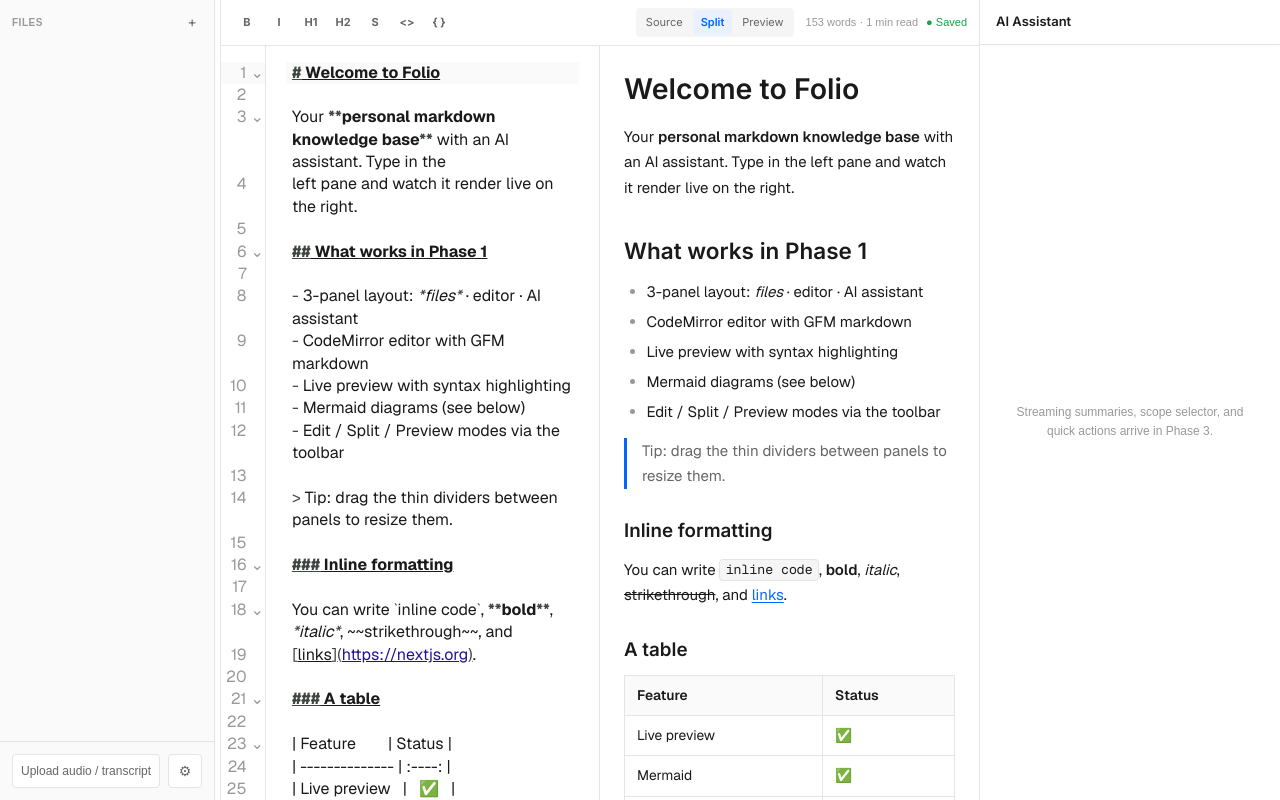
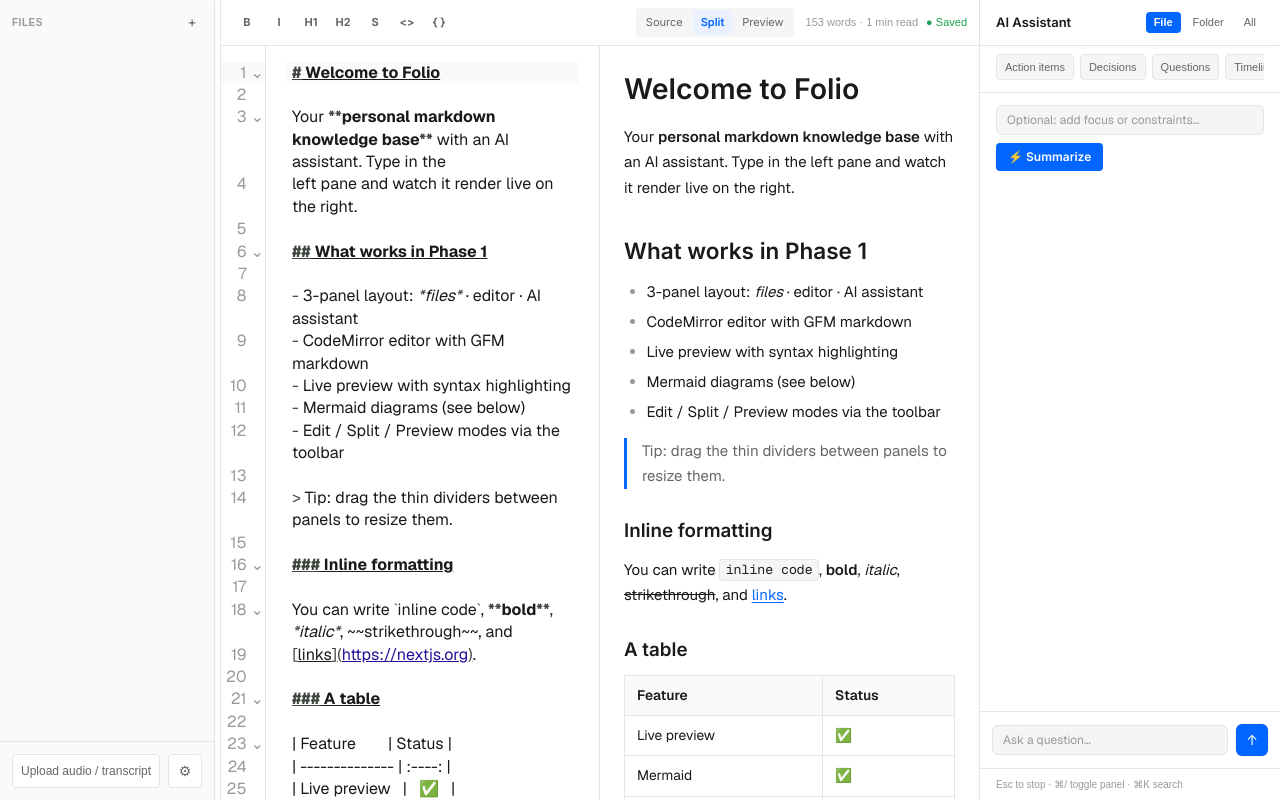
Before and after one commit to arcanine525/folio, a Next.js app: page / in a window 1280 px wide. Built offline with nearby package versions, Linux system fonts and the light colour scheme; a web font is replaced by a local one.

Commit message:
feat(folio): P3.11 AIPanel (scope, quick actions, summarize, stream, chat)

```diff
--- a/app/page.tsx
+++ b/app/page.tsx
@@ -6,6 +6,7 @@
 import { Editor } from "@/components/editor/Editor";
 import { Preview } from "@/components/editor/Preview";
 import { EditorToolbar } from "@/components/editor/EditorToolbar";
+import { AIPanel } from "@/components/ai/AIPanel";
 import { SettingsModal } from "@/components/settings/SettingsModal";
 import { useEditor } from "@/hooks/useEditor";
 import { useAppStore } from "@/store/appStore";
@@ -132,6 +133,7 @@
             saving={saving}
           />
         }
+        aiPanel={<AIPanel />}
       />
       <SettingsModal open={settingsOpen} onClose={() => setSettingsOpen(false)} />
     </>
--- /dev/null
+++ b/components/ai/AIPanel.tsx
@@ -0,0 +1,258 @@
+"use client";
+
+import { useCallback, useEffect, useState } from "react";
+import { ScopeSelector } from "@/components/ai/ScopeSelector";
+import { QuickActions } from "@/components/ai/QuickActions";
+import { AIStream } from "@/components/ai/AIStream";
+import { useAI } from "@/hooks/useAI";
+import { buildContext } from "@/lib/ai";
+import { PROMPTS, SYSTEM_BASE } from "@/lib/prompts";
+import { useAppStore } from "@/store/appStore";
+import { useSettingsStore } from "@/store/settingsStore";
+import type { AIScope } from "@/types";
+
+interface RunMeta {
+  providerLabel: string;
+  model: string;
+  scope: AIScope;
+  fileCount: number;
+}
+
+interface PendingSend {
+  userMessage: string;
+  systemPrompt: string;
+  content: string;
+  tokens: number;
+}
+
+/**
+ * Right-hand AI panel: scope selector, quick actions, an optional focus prompt +
+ * ⚡ Summarize, a stream badge naming the active provider/model/scope/file count,
+ * the streamed output, and a chat input. Escape stops a run; Enter sends.
+ *
+ * Pulls context from OPFS via {@link buildContext} for the active scope, warns
+ * before sending an oversized context, and surfaces a "Configure AI" link when no
+ * provider is set or a byok provider lacks a key.
+ */
+export function AIPanel() {
+  const activeFileId = useAppStore((s) => s.activeFileId);
+  const settingsOpen = useAppStore((s) => s.settingsOpen);
+  const setSettingsOpen = useAppStore((s) => s.setSettingsOpen);
+
+  const providers = useSettingsStore((s) => s.providers);
+  const activeProviderId = useSettingsStore((s) => s.activeProviderId);
+  const keys = useSettingsStore((s) => s.keys);
+  const provider = providers.find((p) => p.id === activeProviderId);
+  const apiKey = provider ? keys[provider.id] : undefined;
+  const needsConfig = !provider || (provider.mode === "byok" && !apiKey);
+
+  const { output, loading, error, history, run, stop, clearHistory } = useAI();
+
+  const [scope, setScope] = useState<AIScope>("file");
+  const [selectedPrompt, setSelectedPrompt] = useState<string | null>("Summary");
+  const [focus, setFocus] = useState("");
+  const [chat, setChat] = useState("");
+  const [meta, setMeta] = useState<RunMeta | null>(null);
+  const [pending, setPending] = useState<PendingSend | null>(null);
+
+  // Build context for the current scope, warn on oversized context, then run.
+  const trigger = useCallback(
+    async (userMessage: string, systemPrompt: string) => {
+      const ctx = await buildContext(scope, activeFileId);
+      setMeta({
+        providerLabel: provider?.label ?? "—",
+        model: provider?.model ?? "—",
+        scope,
+        fileCount: ctx.fileCount,
+      });
+      if (ctx.overLimit) {
+        setPending({ userMessage, systemPrompt, content: ctx.content, tokens: ctx.tokens });
+        return;
+      }
+      await run(userMessage, systemPrompt, ctx.content);
+    },
+    [scope, activeFileId, provider, run],
+  );
+
+  const confirmSend = useCallback(async () => {
+    const p = pending;
+    setPending(null);
+    if (p) await run(p.userMessage, p.systemPrompt, p.content);
+  }, [pending, run]);
+
+  const summarize = useCallback(() => {
+    if (needsConfig) {
+      setSettingsOpen(true);
+      return;
+    }
+    const key = selectedPrompt ?? "Summary";
+    void trigger(focus.trim() || key, PROMPTS[key]);
+  }, [needsConfig, selectedPrompt, focus, trigger, setSettingsOpen]);
+
+  const sendChat = useCallback(() => {
+    const text = chat.trim();
+    if (!text || loading) return;
+    setChat("");
+    void trigger(text, SYSTEM_BASE);
+  }, [chat, loading, trigger]);
+
+  // Escape stops the in-flight stream (but not while the settings modal is open,
+  // which owns Escape to close itself).
+  useEffect(() => {
+    if (!loading || settingsOpen) return;
+    const onKey = (e: KeyboardEvent) => {
+      if (e.key === "Escape") {
+        e.preventDefault();
+        stop();
+      }
+    };
+    document.addEventListener("keydown", onKey);
+    return () => document.removeEventListener("keydown", onKey);
+  }, [loading, settingsOpen, stop]);
+
+  const showBadge = loading || output !== "" || history.length > 0;
+
+  return (
+    <div className="relative flex h-full min-h-0 flex-col bg-surface-primary">
+      {/* Header: title + scope (P3.11.1/2) */}
+      <div className="flex items-center justify-between border-b border-border px-4 py-3 shadow-panel">
+        <div className="flex items-center gap-2">
+          <span className="font-heading text-[13px] font-semibold text-fg-primary">
+            AI Assistant
+          </span>
+          {history.length > 0 && (
+            <button
+              type="button"
+              onClick={clearHistory}
+              title="Clear conversation"
+              aria-label="Clear conversation"
+              className="font-caption rounded-chip px-1.5 py-0.5 text-[11px] text-fg-muted hover:bg-surface-secondary hover:text-fg-primary"
+            >
+              ⟲
+            </button>
+          )}
+        </div>
+        <ScopeSelector value={scope} onChange={setScope} />
+      </div>
+
+      {/* Quick actions (P3.11.3) */}
+      <div className="border-b border-border px-4 py-2">
+        <QuickActions selected={selectedPrompt} onSelect={setSelectedPrompt} />
+      </div>
+
+      {/* Prompt input + Summarize (P3.11.4/5) */}
+      <div className="px-4 pt-3">
+        <input
+          type="text"
+          value={focus}
+          onChange={(e) => setFocus(e.target.value)}
+          placeholder="Optional: add focus or constraints…"
+          className="font-sans w-full rounded-input border border-border bg-surface-secondary px-2.5 py-1.5 text-xs text-fg-primary placeholder:text-fg-muted"
+        />
+        <button
+          type="button"
+          onClick={summarize}
+          className="font-heading mt-2 rounded-chip bg-accent px-3 py-1.5 text-xs font-semibold text-surface-primary transition-opacity hover:opacity-90"
+        >
+          ⚡ Summarize
+        </button>
+      </div>
+
+      {/* Stream badge / configure / error (P3.11.6/7) */}
+      <div className="px-4 pt-2">
+        {needsConfig ? (
+          <button
+            type="button"
+            onClick={() => setSettingsOpen(true)}
+            className="font-caption text-[11px] text-accent hover:underline"
+          >
+            Configure AI →
+          </button>
+        ) : showBadge && meta ? (
+          <div className="flex items-center gap-1.5">
+            <span
+              className={`inline-block h-1.5 w-1.5 rounded-full ${
+                loading ? "animate-pulse bg-accent" : "bg-success"
+              }`}
+            />
+            <span className="font-caption text-[11px] text-fg-muted">
+              {meta.providerLabel} · {meta.model} · {labelScope(meta.scope)} ·{" "}
+              {meta.fileCount} {meta.fileCount === 1 ? "file" : "files"}
+            </span>
+          </div>
+        ) : null}
+
+        {error && (
+          <p className="font-caption mt-1 text-[11px] text-error">{error}</p>
+        )}
+      </div>
+
+      {/* Token-size warning (P3.6.5) */}
+      {pending && (
+        <div className="absolute inset-x-0 top-20 z-10 mx-auto w-[80%] rounded-card border border-border bg-surface-primary p-3 shadow-modal">
+          <p className="font-sans text-xs text-fg-primary">
+            Context is large (~{pending.tokens.toLocaleString()} tokens). Sending may be slow
+            or costly.
+          </p>
+          <div className="mt-2 flex justify-end gap-2">
+            <button
+              type="button"
+              onClick={() => setPending(null)}
+              className="font-heading rounded-input border border-border px-2.5 py-1 text-[11px] font-medium text-fg-secondary"
+            >
+              Cancel
+            </button>
+            <button
+              type="button"
+              onClick={confirmSend}
+              className="font-heading rounded-input bg-accent px-2.5 py-1 text-[11px] font-semibold text-surface-primary"
+            >
+              Send anyway
+            </button>
+          </div>
+        </div>
+      )}
+
+      {/* Output (P3.11.8) */}
+      <div className="min-h-0 flex-1 overflow-y-auto px-4 py-3">
+        <AIStream content={output} loading={loading} />
+      </div>
+
+      {/* Chat input (P3.11.9) */}
+      <div className="flex items-center gap-2 border-t border-border p-3">
+        <input
+          type="text"
+          value={chat}
+          onChange={(e) => setChat(e.target.value)}
+          onKeyDown={(e) => {
+            if (e.key === "Enter" && !e.shiftKey) {
+              e.preventDefault();
+              sendChat();
+            }
+          }}
+          placeholder="Ask a question…"
+          className="font-sans flex-1 rounded-input border border-border bg-surface-secondary px-2.5 py-1.5 text-xs text-fg-primary placeholder:text-fg-muted"
+        />
+        <button
+          type="button"
+          onClick={sendChat}
+          aria-label="Send"
+          className="font-heading flex h-8 w-8 items-center justify-center rounded-input bg-accent text-sm text-surface-primary"
+        >
+          ↑
+        </button>
+      </div>
+
+      {/* Hint row (P3.11.10) */}
+      <div className="border-t border-border px-4 py-2">
+        <p className="font-caption text-[10px] text-fg-muted">
+          Esc to stop · ⌘/ toggle panel · ⌘K search
+        </p>
+      </div>
+    </div>
+  );
+}
+
+function labelScope(scope: AIScope): string {
+  return scope === "all" ? "All" : scope === "folder" ? "Folder" : "File";
+}
```
Also changed, not shown: 2 other files (tests, documents, lock files or other folders).
